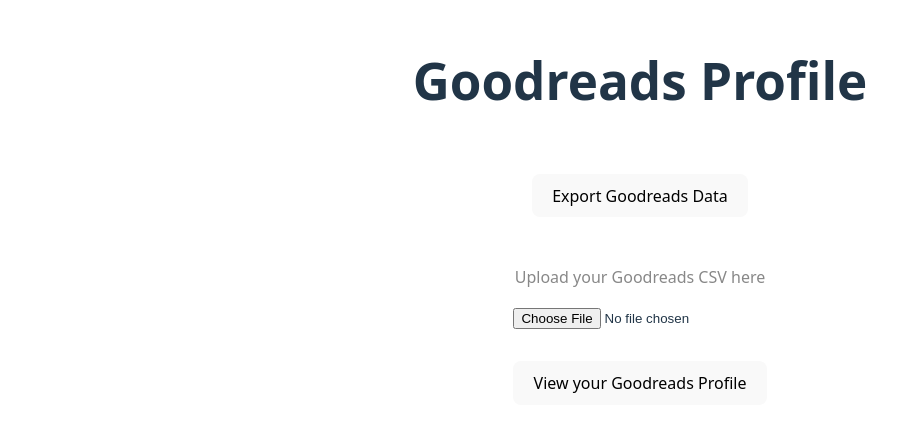
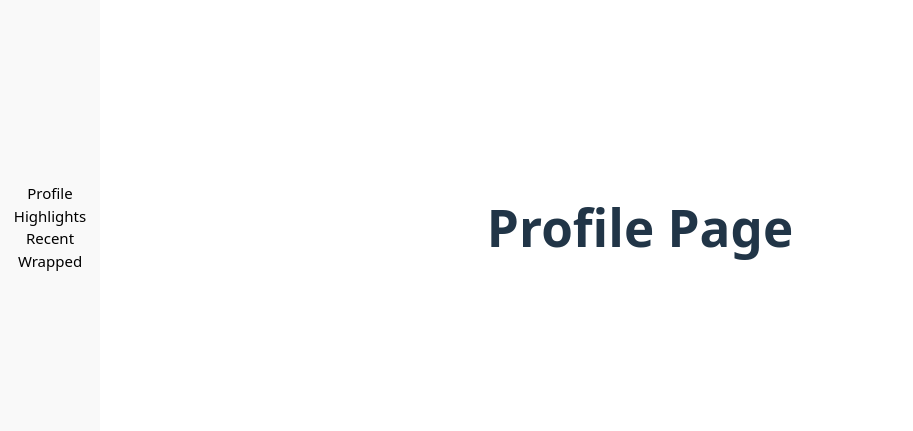
Before and after one commit to sydneyberritt/goodreads-profile, a React (Vite) app: page /#/profile in a window 1280 px wide. Before the commit this address led to /. Shown: the part 173-604 px from the top of the page, without its empty margins (0-913 px from the left). Built offline with nearby package versions, Linux system fonts and the light colour scheme.

Commit message:
basic parsing function and navbar

```diff
--- a/package.json
+++ b/package.json
@@ -10,6 +10,7 @@
     "preview": "vite preview"
   },
   "dependencies": {
+    "papaparse": "^5.5.3",
     "react": "^19.1.0",
     "react-dom": "^19.1.0",
     "react-router-dom": "^7.6.2"
--- a/src/App.jsx
+++ b/src/App.jsx
@@ -1,6 +1,7 @@
 import './App.css'
 import { HashRouter as Router, Routes, Route } from 'react-router-dom'
 import { Home } from './Pages/home'
+import { NavBar } from './NavBar'
 import { Profile } from './Pages/profile'
 import { Highlights } from './Pages/highlights'
 import { Recent } from './Pages/recent'
@@ -10,6 +11,7 @@
 
   return (
       <Router>
+        <NavBar/>
         <Routes>
           <Route path ="/" element={<Home/>}/>
           <Route path ="/profile" element={<Profile/>}/>
--- /dev/null
+++ b/src/NavBar.css
@@ -0,0 +1,28 @@
+.navbar{
+    width: 100px;
+    height: 100vh;
+    position: fixed;
+    left: 0;
+    top: 0;
+    background-color:#f9f9f9;
+    display: flex;
+    flex-direction: column;
+    justify-content: center;
+}
+
+.navbar ul{
+    list-style: none;
+    padding: 8px 8px 8px 8px;
+    text-decoration: none;
+    font-size: 15px;
+    display: block;
+    transition: 0.3s;
+}
+
+.navbar li a{
+    color: black;
+}
+
+.navbar li a:hover{
+    color: rgb(48, 47, 47);
+}
--- /dev/null
+++ b/src/NavBar.jsx
@@ -0,0 +1,17 @@
+import './NavBar.css'
+import { Link } from 'react-router-dom'
+export function NavBar() {
+
+  return (
+    <>
+    <nav className="navbar">
+    <ul>
+      <li><Link to="/profile">Profile</Link></li>
+      <li><Link to="/highlights">Highlights</Link></li>
+      <li><Link to="/recent">Recent</Link></li>
+      <li><Link to="/wrapped">Wrapped</Link></li>
+    </ul>
+    </nav>
+    </>
+  )
+}
--- a/src/Pages/home.jsx
+++ b/src/Pages/home.jsx
@@ -1,8 +1,25 @@
 import './Pages.css'
 import { Link } from 'react-router-dom'
+import Papa from "papaparse";
+import { useState } from 'react';
+
+
 export function Home() {
+    // State to store parsed data
+    const [parsedData, setParsedData] = useState([]);
 
-  return (
+    const changeHandler = (event) => {
+    // Parsing file data
+    Papa.parse(event.target.files[0], {
+        header: true,
+        skipEmptyLines: true,
+        complete: function (results) {
+            // Parsed Data in array format
+            setParsedData(results.data);
+        },
+      });
+    }
+    return (
     <>
       <div>
       </div>
@@ -17,7 +34,10 @@
       <p className="read-the-docs">
         Upload your Goodreads CSV here
       </p>
-      <input type="file" />
+      <input type="file"
+      name = "file"
+      accept = ".csv"
+      onChange={changeHandler}/>
       <div className="card">
       <Link to="/profile">
         <button>
--- a/src/Pages/profile.jsx
+++ b/src/Pages/profile.jsx
@@ -5,9 +5,6 @@
   return (
     <>
       <h1>Profile Page</h1>
-      <Link to="/highlights">Highlights</Link>
-      <Link to="/recent">Recent</Link>
-      <Link to="/wrapped">Wrapped</Link>
     </>
   )
 }
```
Also changed, not shown: src/BookDataContext.jsx (added), 1 other file (tests, documents, lock files or other folders).
